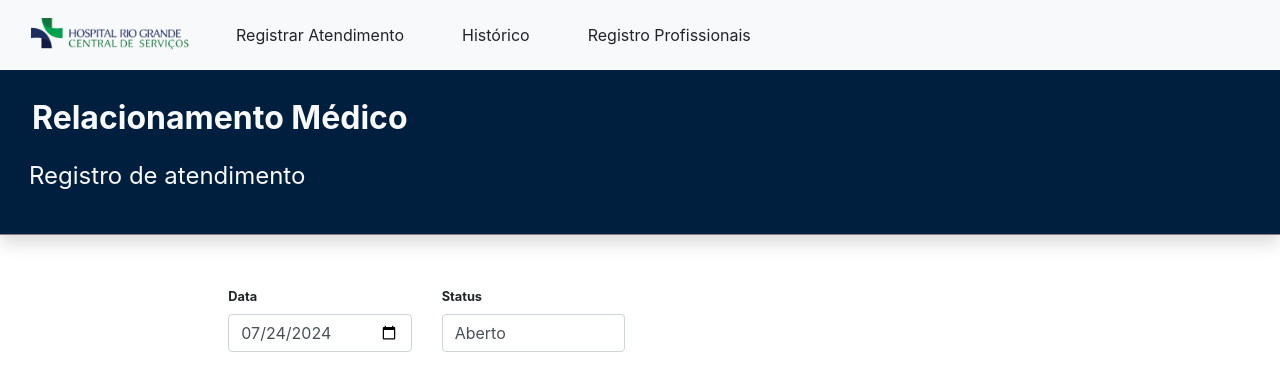
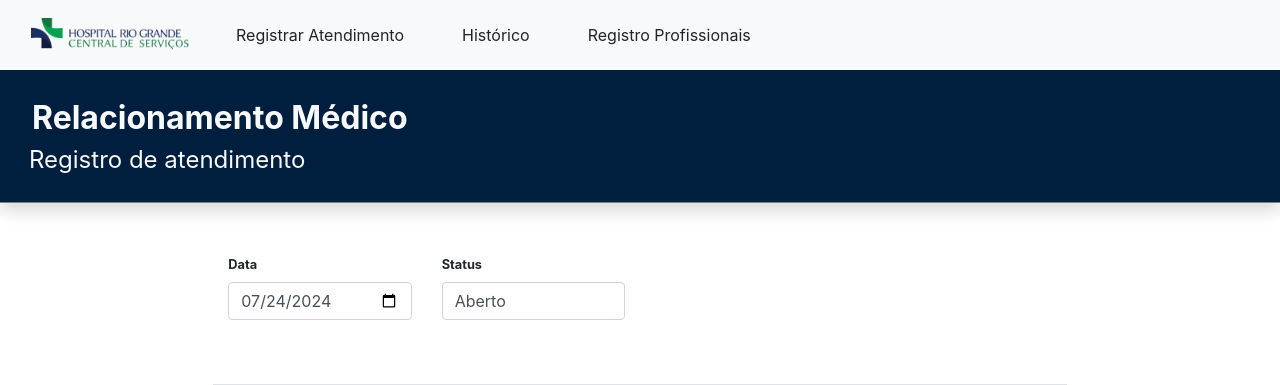
Before and after one commit to thiagormoura/relacionamento_medico-HRG, a PHP site: page /index.php in a window 1280 px wide. Shown: the top 385 px of the page. Run offline with PHP 8.4, Linux system fonts and the light colour scheme; data that the repository does not hold is empty; some libraries are stand-ins or nearby versions.

Commit message:
mais ajustes

```diff
--- a/php/header.php
+++ b/php/header.php
@@ -27,12 +27,12 @@
         <div class="container-fluid">
             <div class="row py-1">
                 <div class="titulo">
-                <p class="fw-bold text-light fs-2" style="box-shadow: none;">
+                <p class="fw-bold text-light fs-2" style="box-shadow: none; margin: 0 auto;">
                     <?php echo isset($pageTitle) ? $pageTitle : ""; ?>
                 </p>
             </div>
             <div class="row">
-                <p class="text-light fs-4" style="box-shadow: none;">
+                <p class="text-light fs-4" style="box-shadow: none; margin: 0 auto;">
                     <?php echo isset($subTitle) ? $subTitle : ""; ?>
                 </p>
             </div>
```
